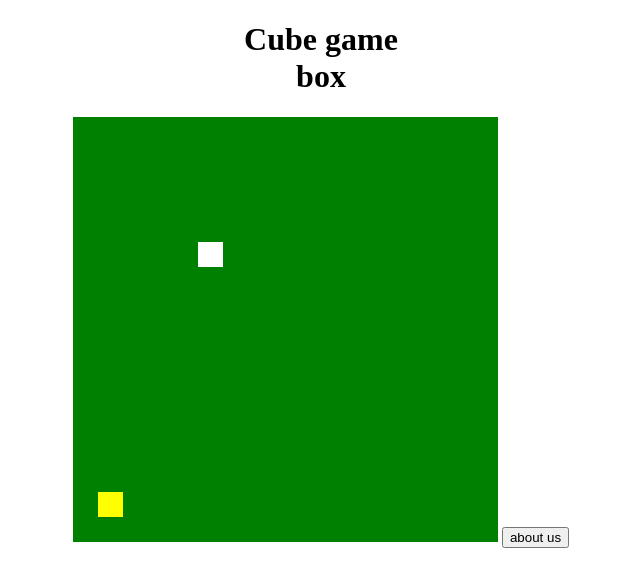
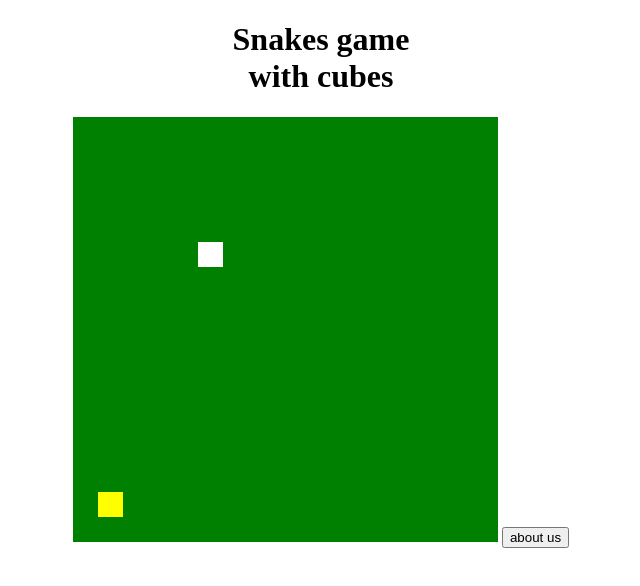
Before and after one commit to spandana-77/gitestimate, a plain HTML site: page index.html in a window 1280 px wide. Shown: the whole page, without its empty margins (319-959 px from the left). Drawn offline with Linux system fonts and the light colour scheme.

Commit message:
Update index.html

```diff
--- a/index.html
+++ b/index.html
@@ -5,14 +5,14 @@
     <meta charset="UTF-8">
     <meta name="viewport",
           content="width=device-width, initial-scale=1.0">
-    <title>boxes GFG</title>
+    <title>snake game</title>
     <link rel="stylesheet" href="style.css">
     <script src="script.js"></script>
 </head>
 
 <body>
-    <h1>Cube game
-          <div class="box">box</div>
+    <h1>Snakes game
+          <div class="box">with cubes</div>
     </h1>
     <canvas id="board"></canvas>
      <img src="./images/group.jpeg" alt="About Us" id="myimage" width="30%" height="30%">
```
